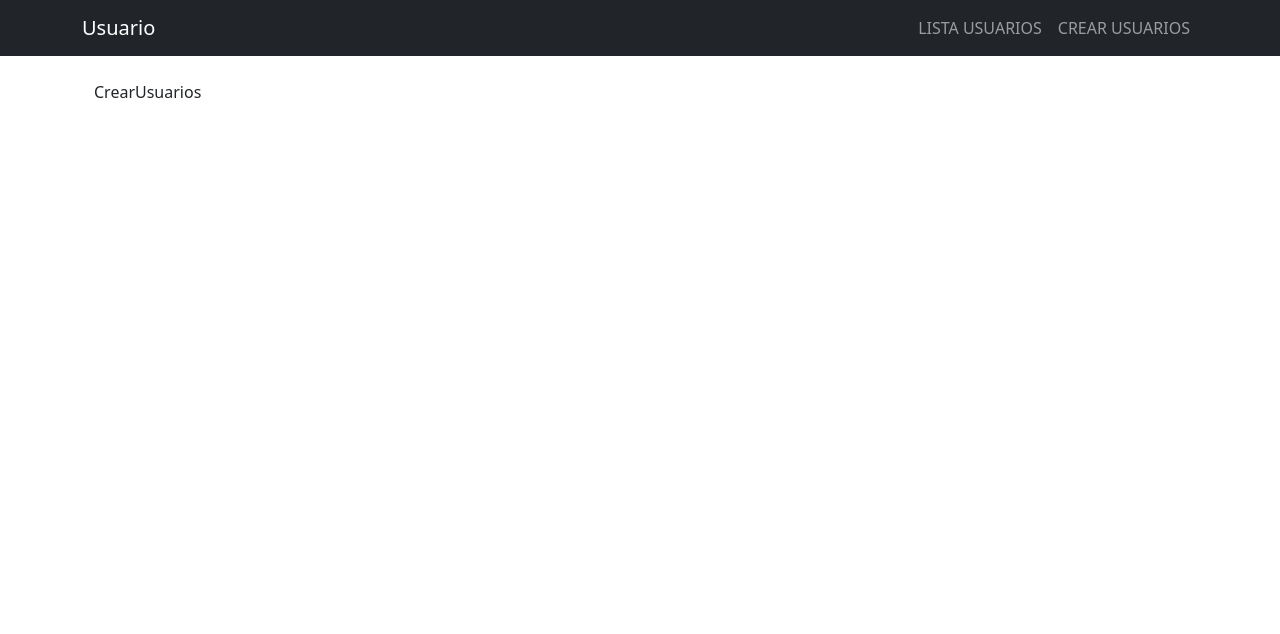
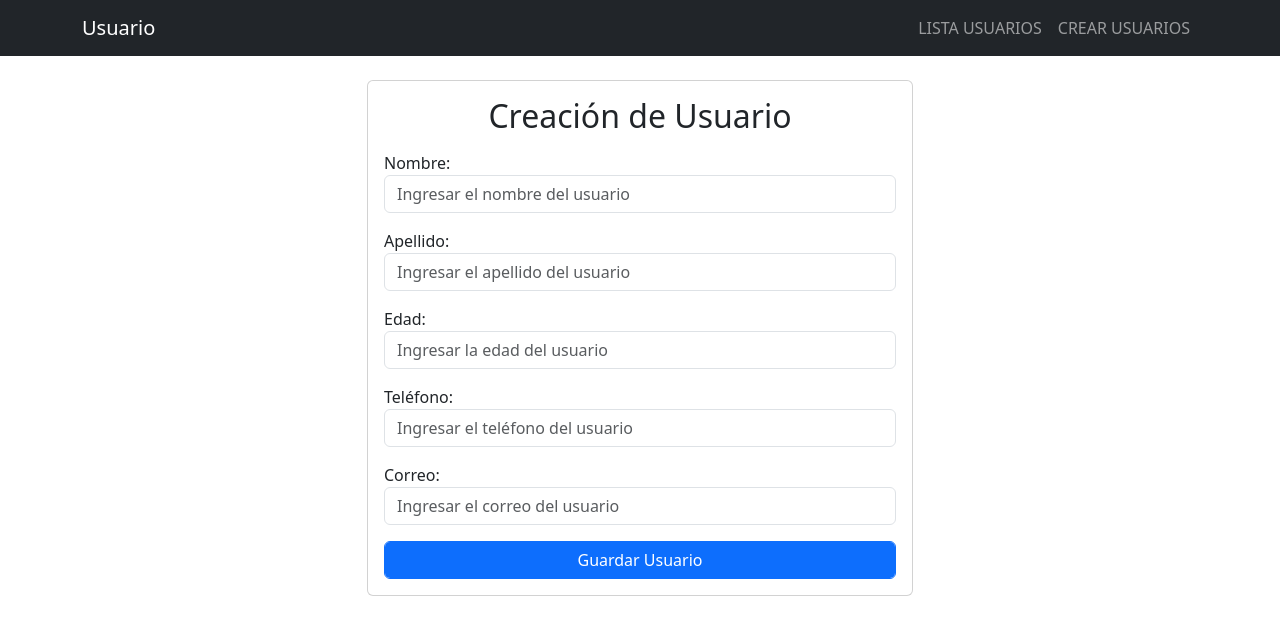
Before and after one commit to JuanfeMonroyJ/CRUDFullStackMERN, a React (Create React App) app in the folder frontend/: page /edit/1 in a window 1280 px wide. Shown: the top 634 px of the page. Built offline with nearby package versions, Linux system fonts and the light colour scheme.

Commit message:
Creando la interfaz formulario #5

```diff
--- a/frontend/src/components/CrearUsuarios.js
+++ b/frontend/src/components/CrearUsuarios.js
@@ -2,7 +2,52 @@ import React from 'react'
 
 const CrearUsuarios = () => {
     return (
-        <div>CrearUsuarios</div>
+        <div className="col-md-6 offset-md-3">
+            <div className='card card-body'>
+                <form>
+                    <h2 className='text-center mb-3'>Creación de Usuario</h2>
+                    <div className='mb-3'>
+                        <label>
+                            Nombre:
+                        </label>
+
+                        <input type='text' className='form-control' placeholder='Ingresar el nombre del usuario' required />
+                    </div>
+                    <div className='mb-3'>
+                        <label>
+                            Apellido:
+                        </label>
+
+                        <input type='text' className='form-control' placeholder='Ingresar el apellido del usuario' required />
+                    </div>
+                    <div className='mb-3'>
+                        <label>
+                            Edad:
+                        </label>
+
+                        <input type='number' className='form-control' placeholder='Ingresar la edad del usuario' required />
+                    </div>
+                    <div className='mb-3'>
+                        <label>
+                            Teléfono:
+                        </label>
+
+                        <input type='tel' className='form-control' placeholder='Ingresar el teléfono del usuario' required />
+                    </div>
+                    <div className='mb-3'>
+                        <label>
+                            Correo:
+                        </label>
+
+                        <input type='email' className='form-control' placeholder='Ingresar el correo del usuario' required />
+                    </div>
+
+                    <button className='btn btn-primary form-control'>
+                        Guardar Usuario
+                    </button>
+                </form>
+            </div>
+        </div>
     )
 }
 
```
